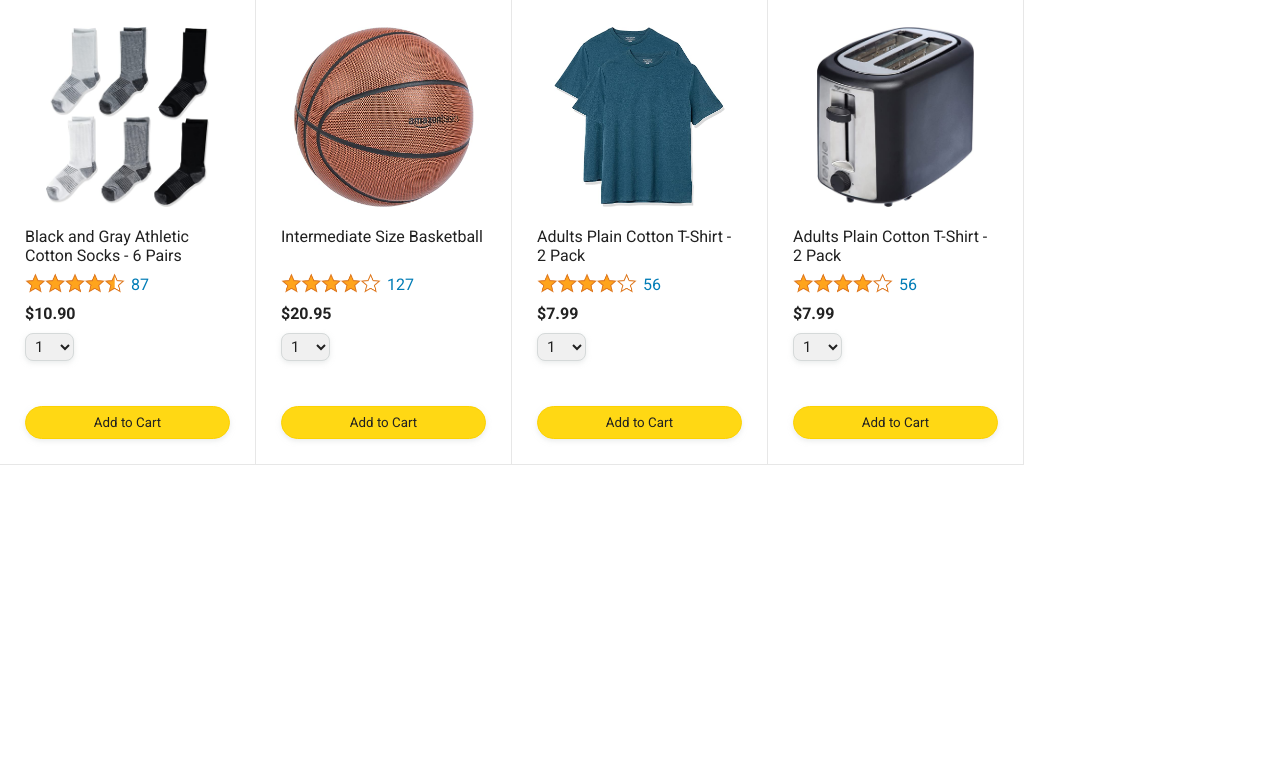
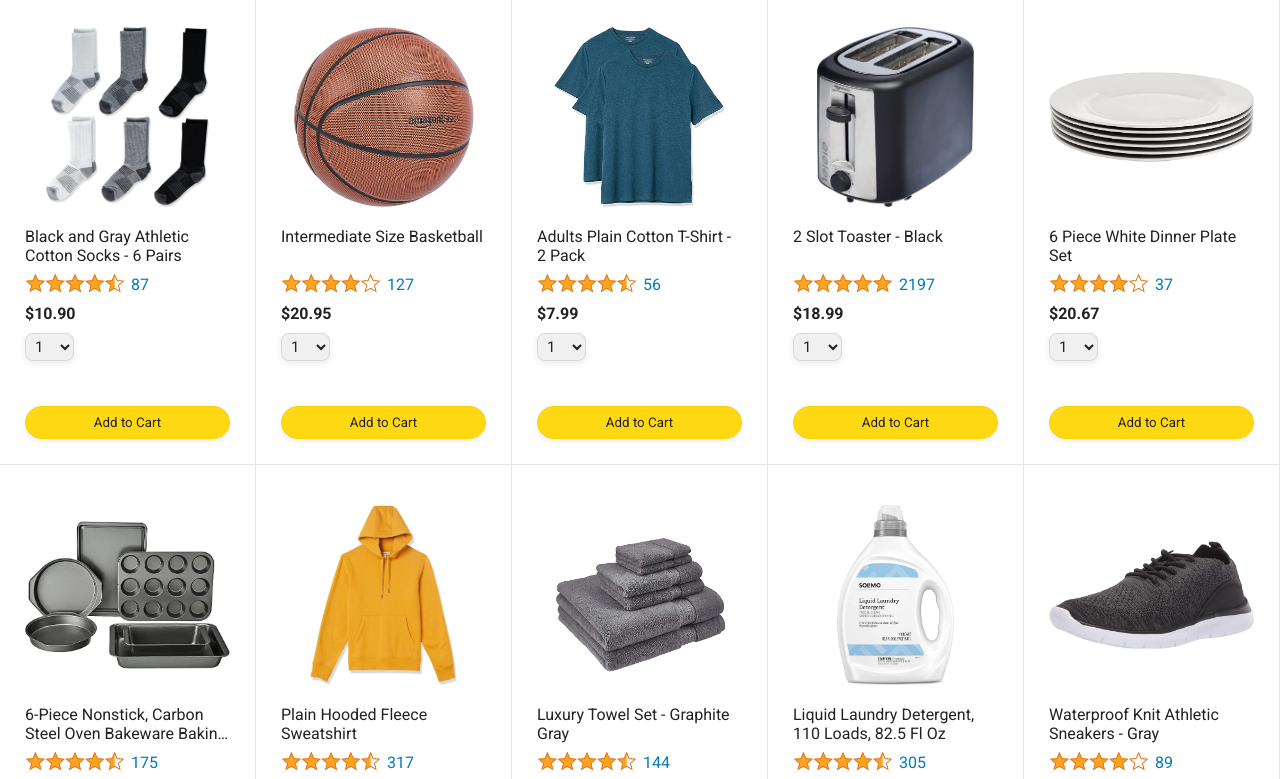
Before and after one commit to Michaelojok11/Amazon-clone, a plain HTML site: page amazon.html in a window 1280 px wide. Shown: the part 73-852 px from the top of the page. Before the commit the page ends 800 px from the top, so only its background shows below. Drawn offline with Linux system fonts and the light colour scheme.

Commit message:
Use products.js files

```diff
--- a/amazon.html
+++ b/amazon.html
@@ -63,6 +63,8 @@
     </div>
 
     <!-- javascript -->
+    <!-- connecting javascript to the products javascript -->
+    <script src="data/products.js"></script>
     <script src="scripts/amazon.js">
 
     </script>
--- a/scripts/amazon.js
+++ b/scripts/amazon.js
@@ -4,52 +4,52 @@
 // We have to create an array since it represents a list
 // Then an object since it lets us group multiple values together
 // The object should be created inside an array
-const products = [{
-    // create an object
-    // first product
-    image:'images/products/athletic-cotton-socks-6-pairs.jpg',
-    name: 'Black and Gray Athletic Cotton Socks - 6 Pairs',
-    rating: {
-        stars: 4.5,
-        count: 87,
-    },
-    priceCents: 1090
-    // Javascript has challenges dealing with decimals
-    // Price should be saved as cents
-}, {
-    // second product
-    image:'images/products/intermediate-composite-basketball.jpg',
-    name: 'Intermediate Size Basketball',
-    rating: {
-        stars: 4,
-        count: 127,
-    },
-    priceCents: 2095
-},
+// const products = [{
+//     // create an object
+//     // black and Gray Athletic cotton
+//     image:'images/products/athletic-cotton-socks-6-pairs.jpg',
+//     name: 'Black and Gray Athletic Cotton Socks - 6 Pairs',
+//     rating: {
+//         stars: 4.5,
+//         count: 87,
+//     },
+//     priceCents: 1090
+//     // Javascript has challenges dealing with decimals
+//     // Price should be saved as cents
+// }, {
+//     // Intermediate Size basketball
+//     image:'images/products/intermediate-composite-basketball.jpg',
+//     name: 'Intermediate Size Basketball',
+//     rating: {
+//         stars: 4,
+//         count: 127,
+//     },
+//     priceCents: 2095
+// },
 
-{
-    // third product
-    image:'images/products/adults-plain-cotton-tshirt-2-pack-teal.jpg',
-    name: 'Adults Plain Cotton T-Shirt - 2 Pack',
-    rating: {
-        stars: 4,
-        count: 56,
-    },
-    priceCents: 799
-},
+// {
+//     // Adults plain cotton T-shirt- 2 pack
+//     image:'images/products/adults-plain-cotton-tshirt-2-pack-teal.jpg',
+//     name: 'Adults Plain Cotton T-Shirt - 2 Pack',
+//     rating: {
+//         stars: 4,
+//         count: 56,
+//     },
+//     priceCents: 799
+// },
 
-{
-    // third product
-    image:'images/products/black-2-slot-toaster.jpg',
-    name: 'Adults Plain Cotton T-Shirt - 2 Pack',
-    rating: {
-        stars: 4,
-        count: 56,
-    },
-    priceCents: 799
-},
+// {
+//     // slot toaster -black
+//     image:'images/products/black-2-slot-toaster.jpg',
+//     name: 'Adults Plain Cotton T-Shirt - 2 Pack',
+//     rating: {
+//         stars: 5,
+//         count: 2197,
+//     },
+//     priceCents: 1899
+// },
 
-];
+// ];
 // End of saving the data
 
 // step 3- step 2 is below step 3, combine all the HTML in one
```
